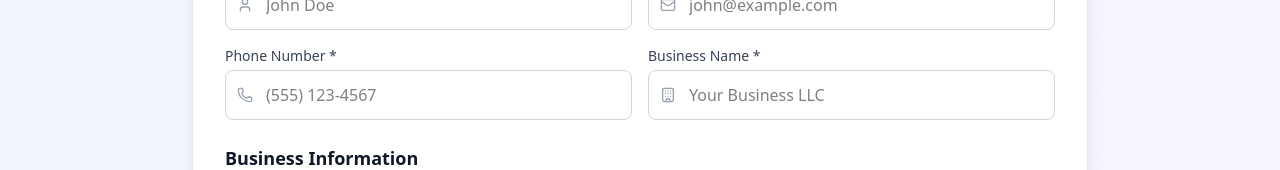
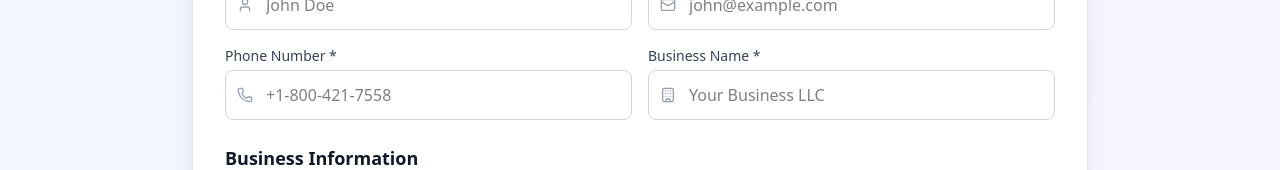
Before and after one commit to Viktor-Kode/ScoreUp-RiseUp, a Next.js app: page /prequalification-docs in a window 1280 px wide. Shown: the part 726-896 px from the top of the page. Built offline with nearby package versions, Linux system fonts and the light colour scheme.

Commit message:
'contactInfo'

```diff
--- a/app/comonents/ContactSection.jsx
+++ b/app/comonents/ContactSection.jsx
@@ -140,7 +140,7 @@ export default function ContactSection() {
                 </div>
                 <div>
                   <h4 className="font-semibold text-gray-900">Phone</h4>
-                  <p className="text-gray-600">(555) 123-4567</p>
+                  <p className="text-gray-600"> +1-800-421-7558</p>
                   <p className="text-sm text-gray-500">Mon-Fri 9AM-6PM EST</p>
                 </div>
               </div>
@@ -151,7 +151,7 @@ export default function ContactSection() {
                 </div>
                 <div>
                   <h4 className="font-semibold text-gray-900">Email</h4>
-                  <p className="text-gray-600">support@scoreupriseup.com</p>
+                  <p className="text-gray-600">support@lmxsolutions.info</p>
                   <p className="text-sm text-gray-500">We respond within 24 hours</p>
                 </div>
               </div>
@@ -263,7 +263,7 @@ export default function ContactSection() {
                       value={formData.phone}
                       onChange={handleChange}
                       className="w-full pl-10 pr-4 py-3 border border-gray-300 rounded-lg focus:ring-2 focus:ring-blue-500 focus:border-blue-500"
-                      placeholder="(555) 123-4567"
+                      placeholder="+1-800-421-7558"
                     />
                   </div>
                 </div>
--- a/app/prequalification-docs/page.jsx
+++ b/app/prequalification-docs/page.jsx
@@ -452,7 +452,7 @@ export default function PrequalificationDocs() {
                       value={formData.phone}
                       onChange={handleChange}
                       className="w-full pl-10 pr-4 py-3 border border-gray-300 rounded-lg focus:ring-2 focus:ring-blue-500 focus:border-blue-500"
-                      placeholder="(555) 123-4567"
+                      placeholder="+1-800-421-7558"
                     />
                   </div>
                 </div>
```
